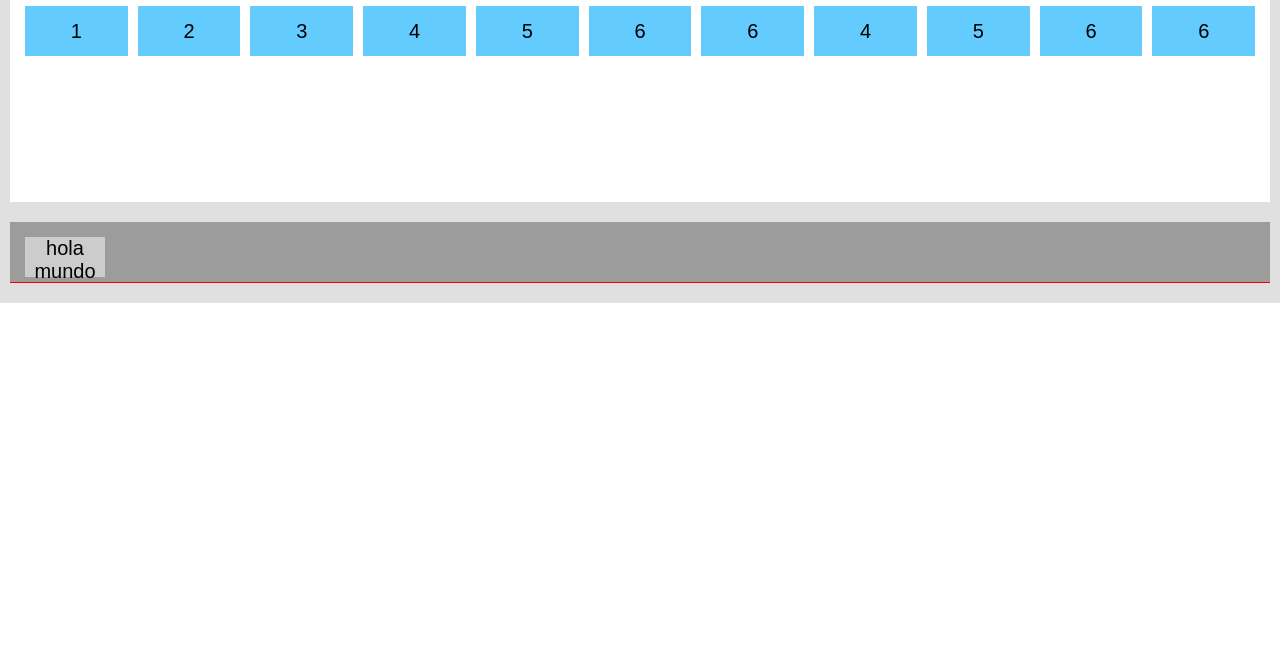
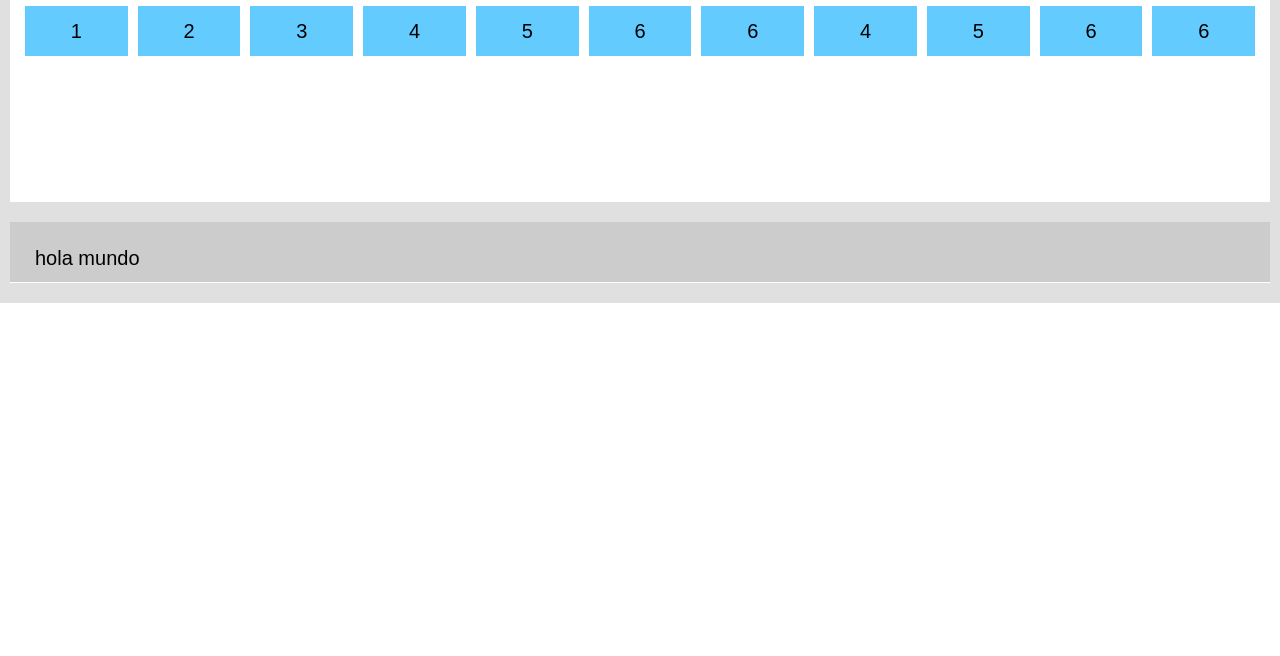
Before and after one commit to danslans/ApiDark, a plain HTML site: page index.html in a window 1280 px wide. Shown: the part 144-800 px from the top of the page. Drawn offline with Linux system fonts and the light colour scheme.

Commit message:
cambio de lógica

```diff
--- a/css/styles.css
+++ b/css/styles.css
@@ -78,10 +78,9 @@ body {
 
 button, input[type=button] {
     position: relative;
-    width: 80px;
     height: 40px;
     margin: 5px;
-    padding: 0px;
+    padding: 10px;
     background-color: var(--d-color-button);
     border: 0;
     outline: none;
--- a/index.html
+++ b/index.html
@@ -42,8 +42,8 @@
       </d-content-section>
     </d-content>
 
-	<d-content color="red">
-	  <d-content-section>
+	<d-content>
+	  <d-content-section color="#cccccc">
 		<button>hola mundo</button>
 	  </d-content-section>
 	</d-content>
--- a/js/scripts.js
+++ b/js/scripts.js
@@ -1,6 +1,11 @@
 window.addEventListener("load", appDark, false);
 window.stateMenu = false;
-var functs ={"d-topbar":"hola","d-principal-content":"principal"};
+var functs ={"d-topbar":"",
+"d-principal-content":"",
+"d-content":"",
+"d-content-section":"",
+"d-menu":"",
+"d-item-menu":""};
 function dMenu() {
 	var tagMenu = document.querySelector(".d-menu");
 	if (!window.stateMenu) {
@@ -15,14 +20,22 @@ function dMenu() {
 }
 
 function appDark() {
-	alert(functs["d-topbar"]);
 	var script = document.createElement("script");
 	script.src = "/js/sentencias.json";
 	document.children[0].childNodes[0].appendChild(script);
 
 	for (const item of document.body.children) {
-		decideTypeElement(item.localName, item);
+		validateTags(item);
 	}
+}
+
+function validateTags(tag){
+	if(functs[tag.localName] !=null){
+			createElement(tag.localName, tag);
+		}else{
+			loopDecideAttributesFromElement(tag, tag);
+			loopTagElement(tag);
+		}
 }
 
 function rgbToHsl(r, g, b) {
@@ -48,34 +61,6 @@ function rgbToHsl(r, g, b) {
 
 function hex2rgb(hex) {
 	return ['0x' + hex[1] + hex[2] | 0, '0x' + hex[3] + hex[4] | 0, '0x' + hex[5] + hex[6] | 0];
-}
-
-
-function decideTypeElement(tagName, tagElement) {
-	switch (tagName) {
-		case "d-topbar":
-			createElement(tagName, tagElement);
-			break;
-		case "d-content":
-			createElement(tagName, tagElement);
-			break;
-		case "d-content-section":
-			createElement(tagName, tagElement);
-			break;
-		case "d-principal-content":
-			createElement(tagName, tagElement);
-			break;
-		case "d-menu":
-			createElement(tagName, tagElement);
-			break;
-		case "d-item-menu":
-			createElement(tagName, tagElement);
-			break;
-		default:
-			loopDecideAttributesFromElement(tagElement, tagElement);
-			loopTagElement(tagElement);
-			break;
-	}
 }
 
 function createElement(tagName, tagElement) {
@@ -194,7 +179,7 @@ function createAttribute(name, value, element) {
 
 function loopTagElement(tagElement) {
 	for (const tag of tagElement.children) {
-		decideTypeElement(tag.localName, tag);
+		validateTags(tag);
 	}
 }
 
```
